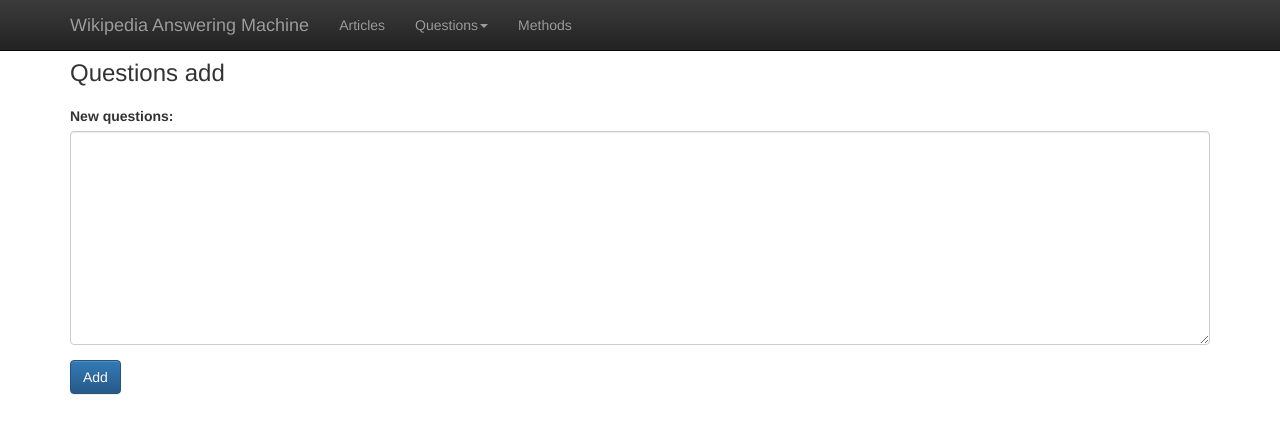
After one commit to shajen/Wikipedia-Answering-Machine, a Django app: page /questions/add/ in a window 1280 px wide. The commit adds this page. Shown: the top 434 px of the page. Run offline with Django 3.2, Linux system fonts and the light colour scheme; some libraries are stand-ins or nearby versions.

Commit message:
Added questions submit form.

```diff
--- /dev/null
+++ b/data/forms.py
@@ -0,0 +1,4 @@
+from django import forms
+
+class QuestionForm(forms.Form):
+    questions = forms.CharField(label='questions', widget=forms.Textarea)
--- a/data/views.py
+++ b/data/views.py
@@ -1,9 +1,14 @@
+from data.forms import *
 from data.models import *
 from django.core.exceptions import ObjectDoesNotExist
 from django.core.paginator import Paginator
 from django.http import HttpResponse, Http404
+from django.shortcuts import redirect
 from django.shortcuts import render
 from django.template import loader
+from scripts.upload_questions import update_questions_words
+import os
+import scripts.tools.questions_parser
 
 __OBJECTS_PER_PAGE = 10000
 
@@ -24,6 +29,24 @@ def articles(request):
     objects_per_page = request.GET.get('objects_per_page', __OBJECTS_PER_PAGE)
     paginator = Paginator(Article.objects.filter(redirected_to=None, content_words_count__gte=1, title_words_count__gte=1).order_by(order_by).all(), objects_per_page)
     return render(request, 'data/articles.html', {'objects': paginator.get_page(page), 'total_count': paginator.count, 'order_by' : order_by })
+
+def questions_add(request):
+    if request.method == 'POST':
+        form = QuestionForm(request.POST)
+        if form.is_valid():
+            questions = form.cleaned_data['questions'].strip().lower().split('\n')
+            questionsParser = scripts.tools.questions_parser.QuestionsParser(200)
+            questions_id = list(map(lambda question: questionsParser.parse_question(question.strip(), ['awk'], False), questions))
+            if questions_id:
+                update_questions_words(Question.objects.filter(id__in=questions_id))
+                try:
+                    os.remove('/dev/shm/questions_base_words')
+                    os.remove('/dev/shm/questions_id')
+                except:
+                    pass
+        return redirect('questions')
+    else:
+        return render(request, 'data/questions_add.html')
 
 def question(request, id):
     try:
--- a/mgr/urls.py
+++ b/mgr/urls.py
@@ -10,6 +10,7 @@ urlpatterns = [
     path('articles/<int:id>/', data.views.article, name='article'),
     path('questions/', data.views.questions, name='questions'),
     path('questions/<int:id>/', data.views.question, name='question'),
+    path('questions/add/', data.views.questions_add, name='questions_add'),
     path('methods/', data.views.methods, name='methods'),
     path('methods/<int:id>/', data.views.method, name='method'),
 ]
--- a/templates/base.html
+++ b/templates/base.html
@@ -4,6 +4,9 @@
     <meta charset="utf-8">
     <meta name="viewport" content="width=device-width, initial-scale=1, shrink-to-fit=no">
     <link rel="stylesheet" href="https://stackpath.bootstrapcdn.com/bootstrap/3.4.1/css/bootstrap.min.css" integrity="sha384-HSMxcRTRxnN+Bdg0JdbxYKrThecOKuH5zCYotlSAcp1+c8xmyTe9GYg1l9a69psu" crossorigin="anonymous">
+    <link rel="stylesheet" href="https://stackpath.bootstrapcdn.com/bootstrap/3.4.1/css/bootstrap-theme.min.css" integrity="sha384-6pzBo3FDv/PJ8r2KRkGHifhEocL+1X2rVCTTkUfGk7/0pbek5mMa1upzvWbrUbOZ" crossorigin="anonymous">
+    <script src="https://ajax.googleapis.com/ajax/libs/jquery/3.4.1/jquery.min.js"></script>
+    <script src="https://stackpath.bootstrapcdn.com/bootstrap/3.4.1/js/bootstrap.min.js" integrity="sha384-aJ21OjlMXNL5UyIl/XNwTMqvzeRMZH2w8c5cRVpzpU8Y5bApTppSuUkhZXN0VxHd" crossorigin="anonymous"></script>
     <title>{% block title %}{% endblock %}</title>
   </head>
   <body>
@@ -21,7 +24,13 @@
         <div id="navbar" class="navbar-collapse collapse">
           <ul class="nav navbar-nav">
             <li><a href="{% url 'articles' %}">Articles</a></li>
-            <li><a href="{% url 'questions' %}">Questions</a></li>
+            <li class="dropdown">
+              <a href="#" class="dropdown-toggle" data-toggle="dropdown" role="button" aria-haspopup="true" aria-expanded="false">Questions<span class="caret"></span></a>
+              <ul class="dropdown-menu">
+                <li><a href="{% url 'questions' %}">List</a></li>
+                <li><a href="{% url 'questions_add' %}">Add</a></li>
+              </ul>
+            </li>
             <li><a href="{% url 'methods' %}">Methods</a></li>
           </ul>
         </div>
--- /dev/null
+++ b/templates/data/questions_add.html
@@ -0,0 +1,21 @@
+{% extends 'base.html' %}
+
+{% block title %}
+Questions add
+{% endblock %}
+
+{% block content %}
+<div>
+  <h3>Questions add<h3>
+</div>
+<div>
+  <form action="{% url 'questions_add' %}" method="post">
+      {% csrf_token %}
+      <div class="form-group">
+        <label for="questions">New questions:</label>
+        <textarea class="form-control" id="questions" name="questions" rows="10"></textarea>
+      </div>
+      <button type="submit" class="btn btn-primary">Add</button>
+  </form>
+</div>
+{% endblock %}
```
Also changed, not shown: scripts/tools/questions_parser.py (+7 -6 lines).
